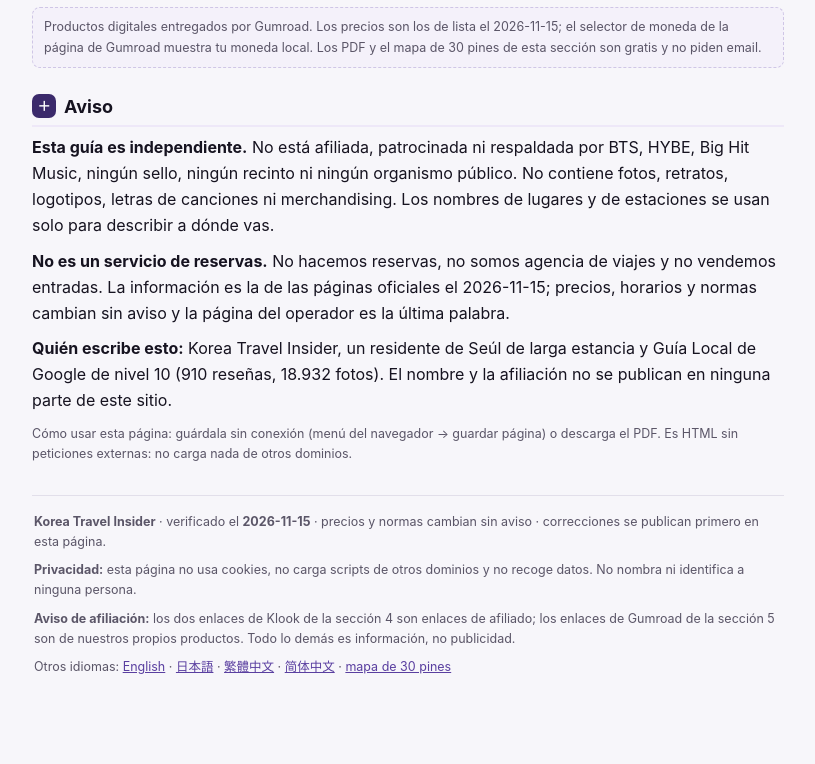
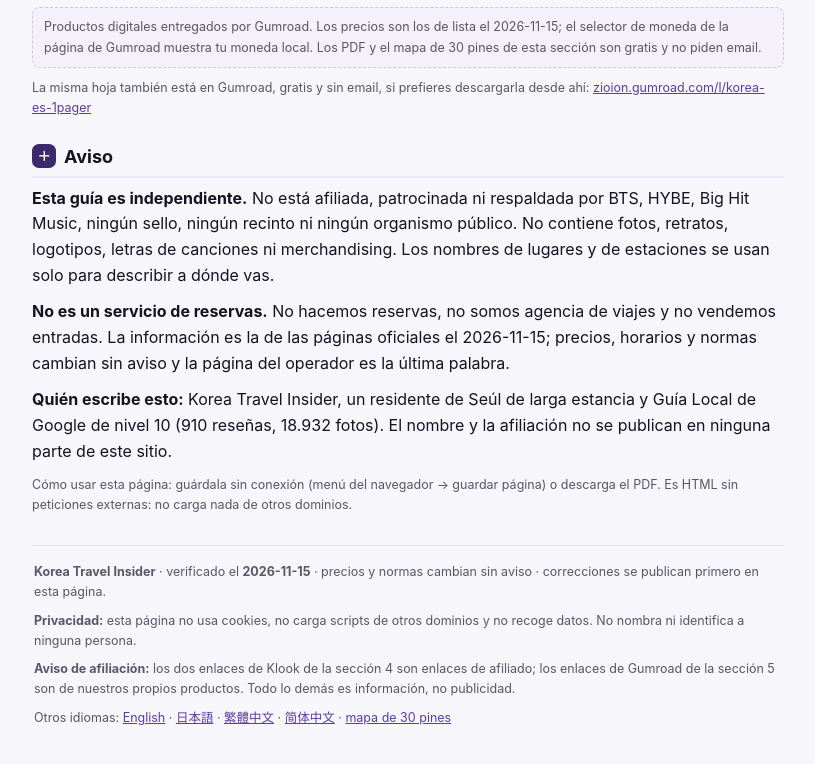
Before and after one commit to zioion8-crypto/01, a plain HTML site: page es/index.html in a window 1280 px wide. Shown: the part 3409-4173 px from the top of the page, without its empty margins (232-1047 px from the left). Before the commit the page ends 4134 px from the top, so only its background shows below. Drawn offline with Linux system fonts and the light colour scheme.

Commit message:
feat(es): link the free Gumroad listing (korea-es-1pager) from the /es/ landing

```diff
--- a/es/index.html
+++ b/es/index.html
@@ -276,6 +276,7 @@ footer p{margin:0 0 8px}
     </a>
   </div>
   <p class="aff">Productos digitales entregados por Gumroad. Los precios son los de lista el 2026-11-15; el selector de moneda de la página de Gumroad muestra tu moneda local. Los PDF y el mapa de 30 pines de esta sección son gratis y no piden email.</p>
+  <p class="small">La misma hoja también está en Gumroad, gratis y sin email, si prefieres descargarla desde ahí: <a href="https://zioion.gumroad.com/l/korea-es-1pager" rel="noopener" target="_blank">zioion.gumroad.com/l/korea-es-1pager</a></p>
 </section>
 
 <section id="aviso">
```
